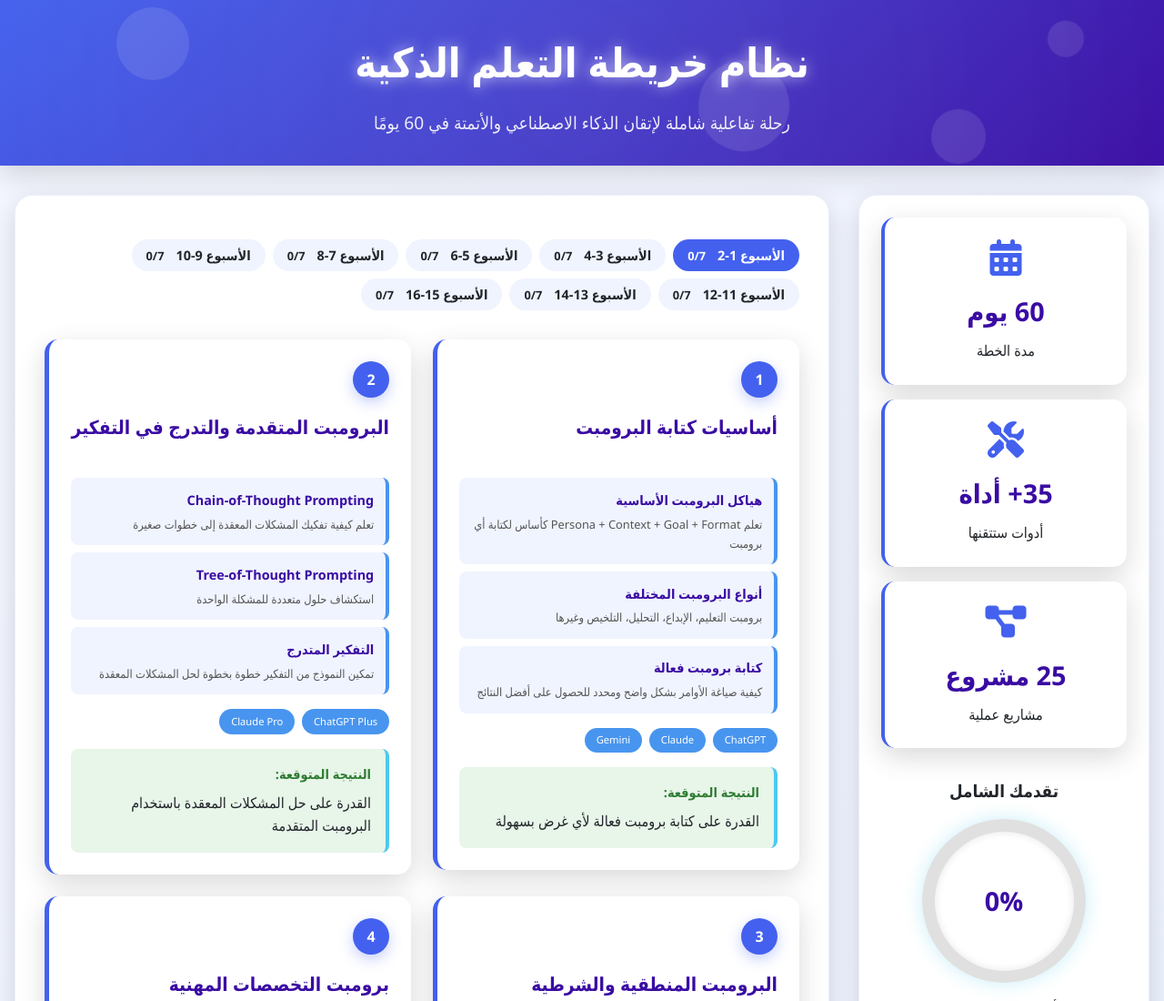
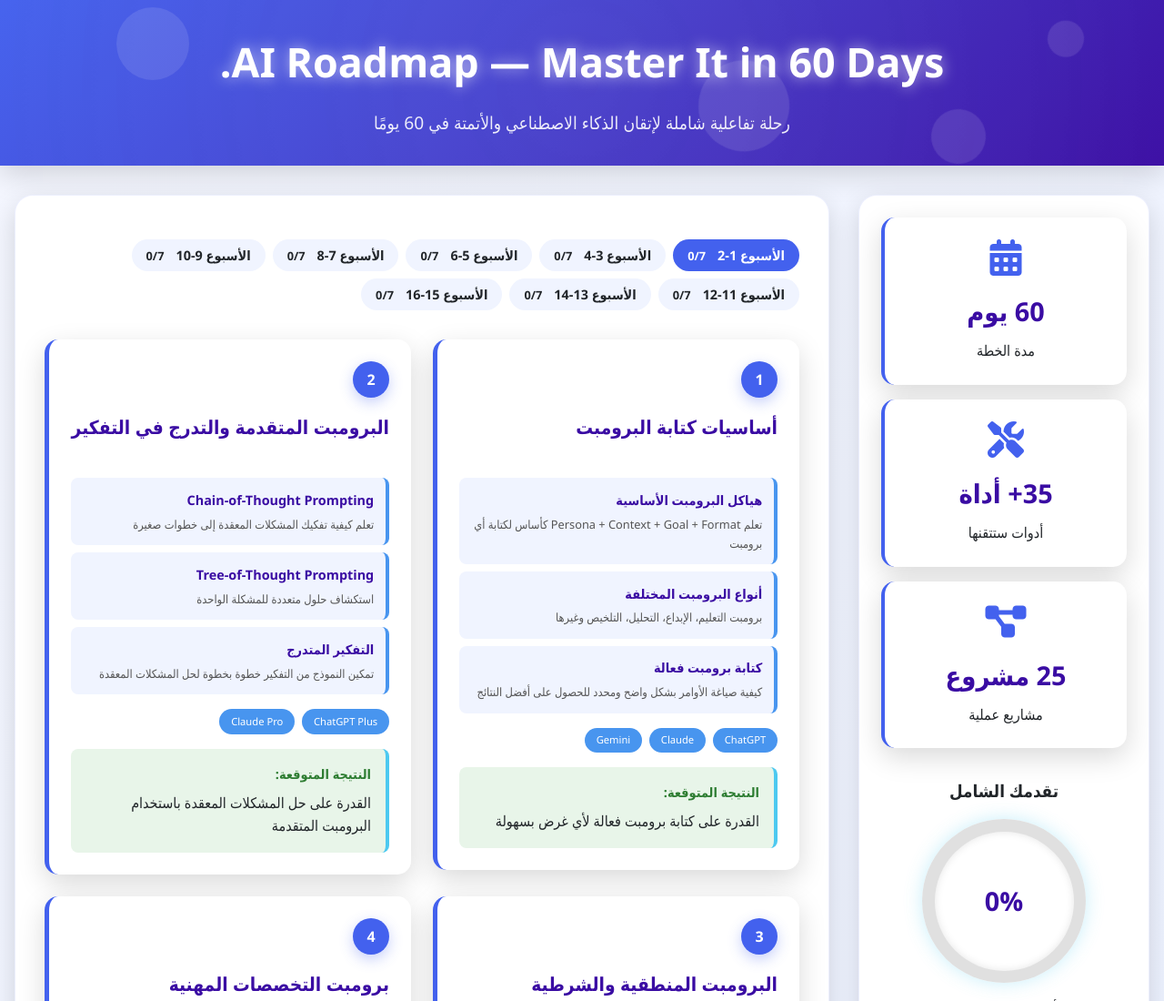
Before and after one commit to Essxm/Ai-Roadmap, a plain HTML site: page index.html in a window 1280 px wide. Shown: the top 1100 px of the page at 91% size. Drawn offline with nearby package versions, Linux system fonts and the light colour scheme.

```diff
--- a/index.html
+++ b/index.html
@@ -3,7 +3,7 @@
 <head>
     <meta charset="UTF-8">
     <meta name="viewport" content="width=device-width, initial-scale=1.0">
-    <title>نظام خريطة التعلم الذكية - الذكاء الاصطناعي والأتمتة</title>
+    <title>AI Roadmap — Master It in 60 Days.</title>
     <link rel="stylesheet" href="https://cdnjs.cloudflare.com/ajax/libs/font-awesome/6.4.0/css/all.min.css">
     <script src="https://cdn.jsdelivr.net/npm/chart.js"></script>
     <style>
@@ -743,7 +743,7 @@
             <div class="floating-element" style="width: 100px; height: 100px; top: 40%; left: 60%; animation-duration: 30s;"></div>
             <div class="floating-element" style="width: 40px; height: 40px; top: 20%; left: 90%; animation-duration: 15s;"></div>
         </div>
-        <h1>نظام خريطة التعلم الذكية</h1>
+        <h1>AI Roadmap — Master It in 60 Days.</h1>
         <p>رحلة تفاعلية شاملة لإتقان الذكاء الاصطناعي والأتمتة في 60 يومًا</p>
     </header>
 
@@ -2874,4 +2874,5 @@
         });
     </script>
 </body>
+
 </html>
```
